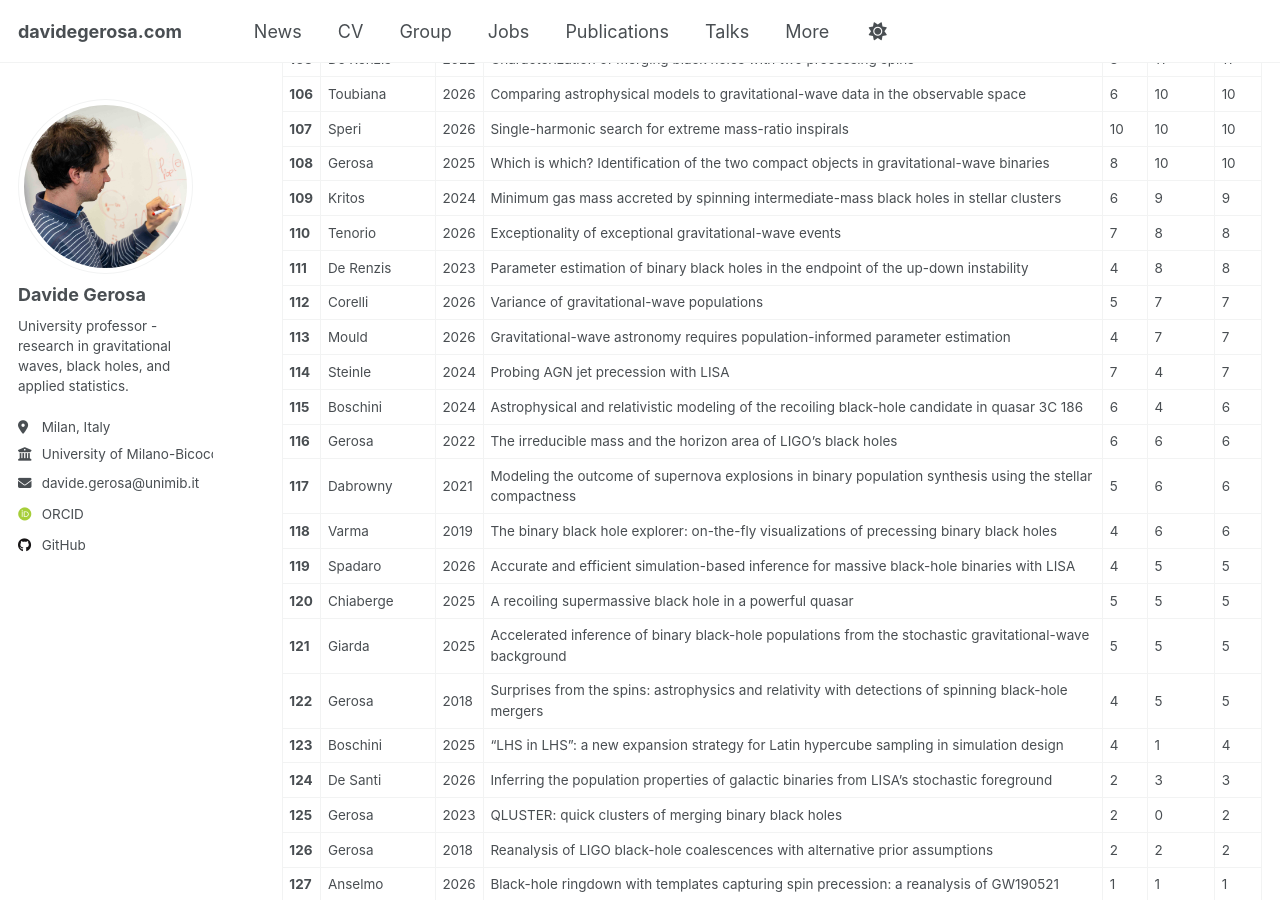
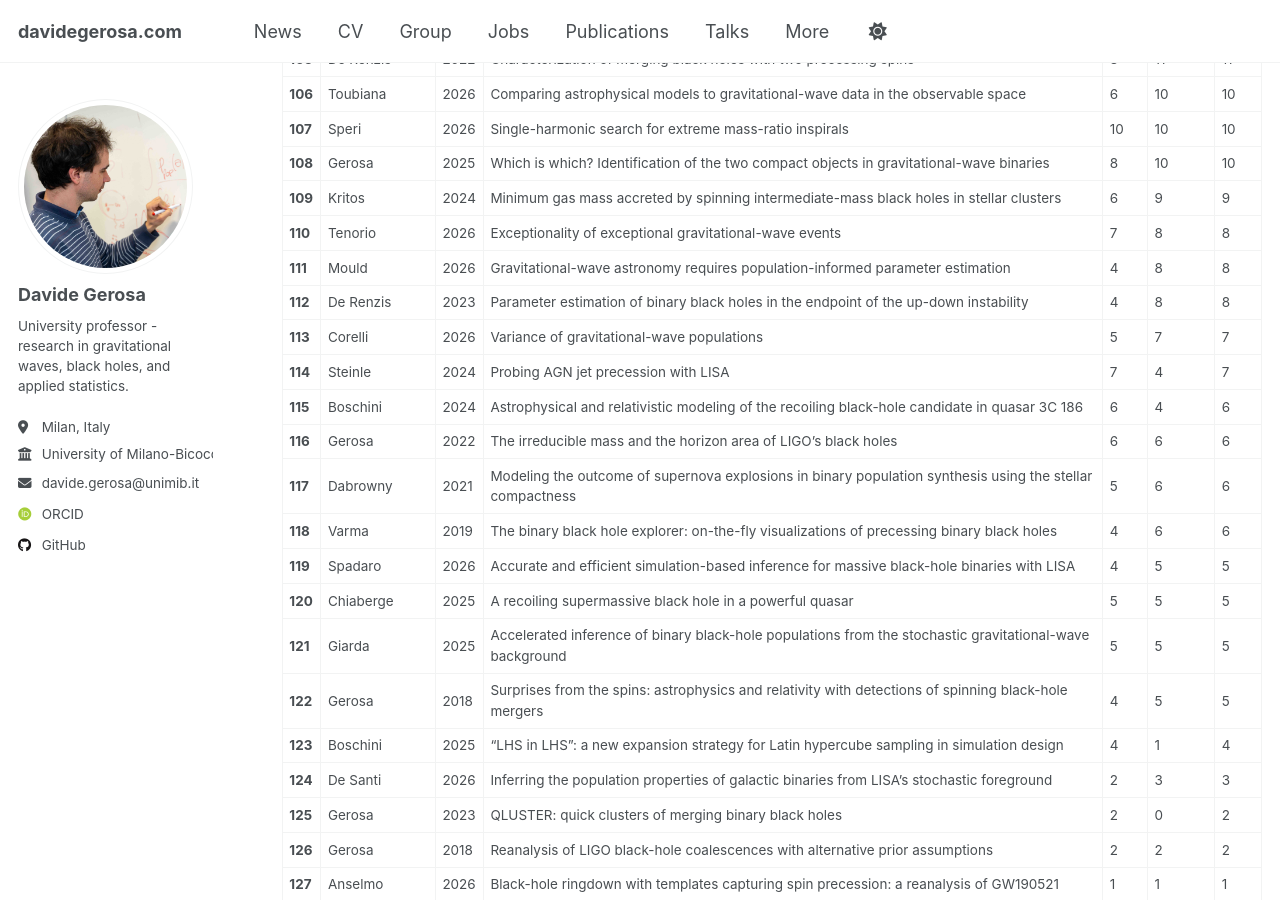
Before and after one commit to dgerosa/website, a Jekyll site: the page built from _pages/citations.md, in a window 1280 px wide and 900 px high, scrolled down 4770 px. Built offline with Jekyll 4.4.1, drawn with Linux system fonts in a browser that asks for light colours; some web fonts are replaced; some of the changed text lies outside the part shown.

Commit message:
Website update from workflow

```diff
--- a/_pages/_citations.md
+++ b/_pages/_citations.md
@@ -119,9 +119,9 @@
 | **108** | Gerosa | 2025 | Which is which? Identification of the two compact objects in gravitational-wave binaries | 8 | 10 | 10 |
 | **109** | Kritos | 2024 | Minimum gas mass accreted by spinning intermediate-mass black holes in stellar clusters | 6 | 9 | 9 |
 | **110** | Tenorio | 2026 | Exceptionality of exceptional gravitational-wave events | 7 | 8 | 8 |
-| **111** | De Renzis | 2023 | Parameter estimation of binary black holes in the endpoint of the up-down instability | 4 | 8 | 8 |
-| **112** | Corelli | 2026 | Variance of gravitational-wave populations | 5 | 7 | 7 |
-| **113** | Mould | 2026 | Gravitational-wave astronomy requires population-informed parameter estimation | 4 | 7 | 7 |
+| **111** | Mould | 2026 | Gravitational-wave astronomy requires population-informed parameter estimation | 4 | 8 | 8 |
+| **112** | De Renzis | 2023 | Parameter estimation of binary black holes in the endpoint of the up-down instability | 4 | 8 | 8 |
+| **113** | Corelli | 2026 | Variance of gravitational-wave populations | 5 | 7 | 7 |
 | **114** | Steinle | 2024 | Probing AGN jet precession with LISA | 7 | 4 | 7 |
 | **115** | Boschini | 2024 | Astrophysical and relativistic modeling of the recoiling black-hole candidate in quasar 3C 186 | 6 | 4 | 6 |
 | **116** | Gerosa | 2022 | The irreducible mass and the horizon area of LIGO's black holes | 6 | 6 | 6 |
```
Also changed, not shown: other parts of _pages/_citations.md (+8 -8 lines), _pages/_group.md (+1 -1 lines), _pages/_publications.md (+1 -1 lines), _pages/_talks.md (+1 -1 lines).
